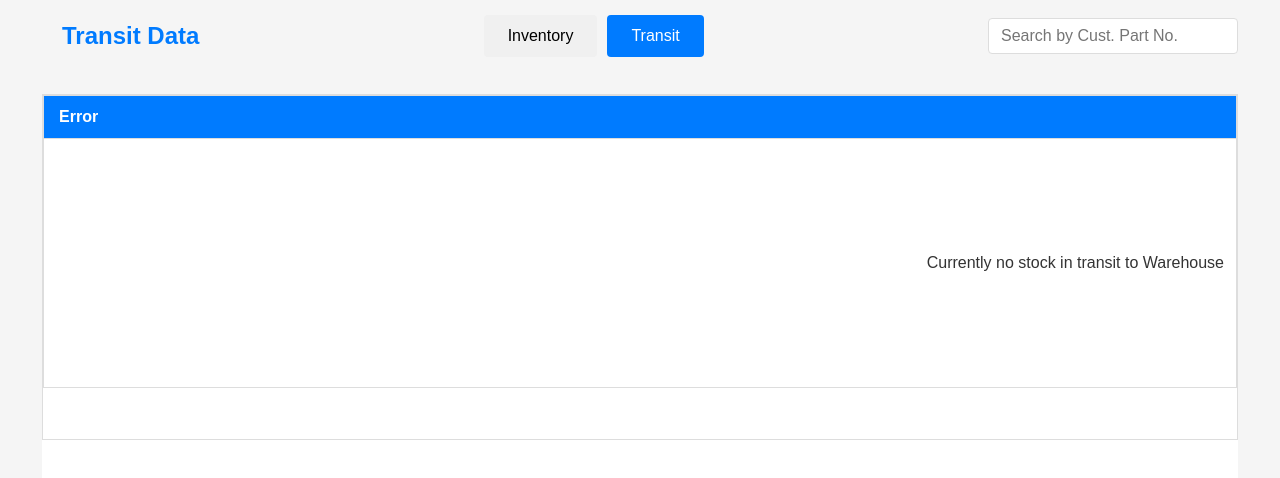
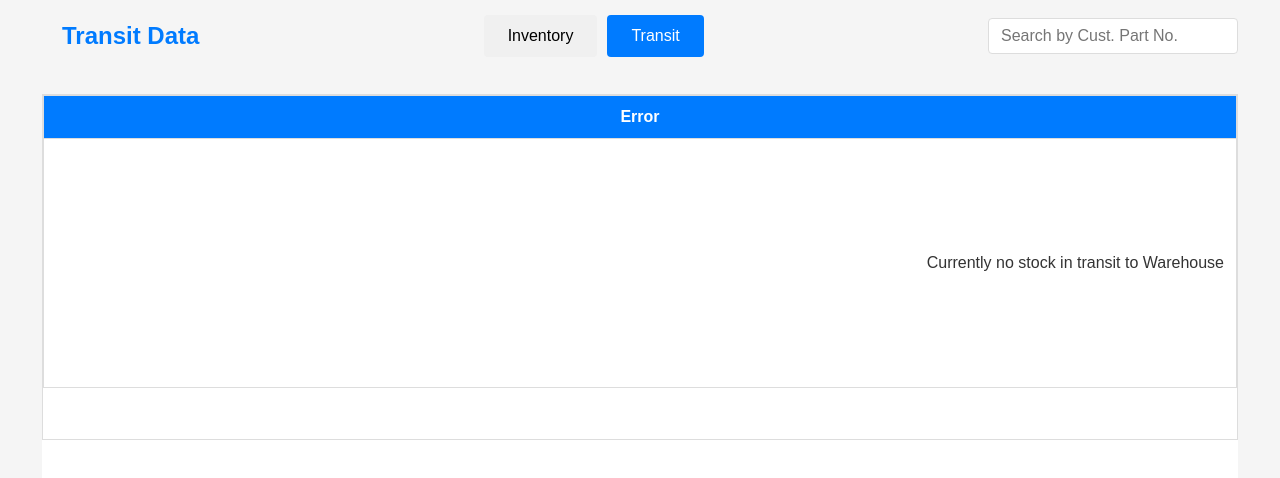
Before and after one commit to ppc8040/new_try, a Flask app: page /views/transit in a window 1280 px wide. Shown: the part 152-630 px from the top of the page. Run offline with Flask 3, Linux system fonts and the light colour scheme; the visitor is signed in with stand-in values (Sample User, id 1); data that the repository does not hold is empty.

Commit message:
Update styles.css

```diff
--- a/flaskr/static/styles.css
+++ b/flaskr/static/styles.css
@@ -1,4 +1,4 @@
-/* General body styling */
+  /* General body styling */
 body {
   font-family: Arial, sans-serif;
   background-color: #f5f5f5;
@@ -290,7 +290,7 @@ header {
 
 /* Left-align non-numeric columns */
 .left-align {
-  text-align: left;
+  text-align: right;
 }
 
 /* Container for horizontal and vertical scrolling */
@@ -343,7 +343,7 @@ header {
 /* Styling for Inventory table headers */
 .inventory-table th {
   padding: 12px 15px; /* Add padding for better spacing */
-  text-align: left; /* Left-align the header text */
+  text-align: Center; /* Left-align the header text */
   background-color: #007bff; /* Blue background for headers */
   color: white; /* White text color for contrast */
   border: 1px solid #ddd; /* Light border around header cells */
```
